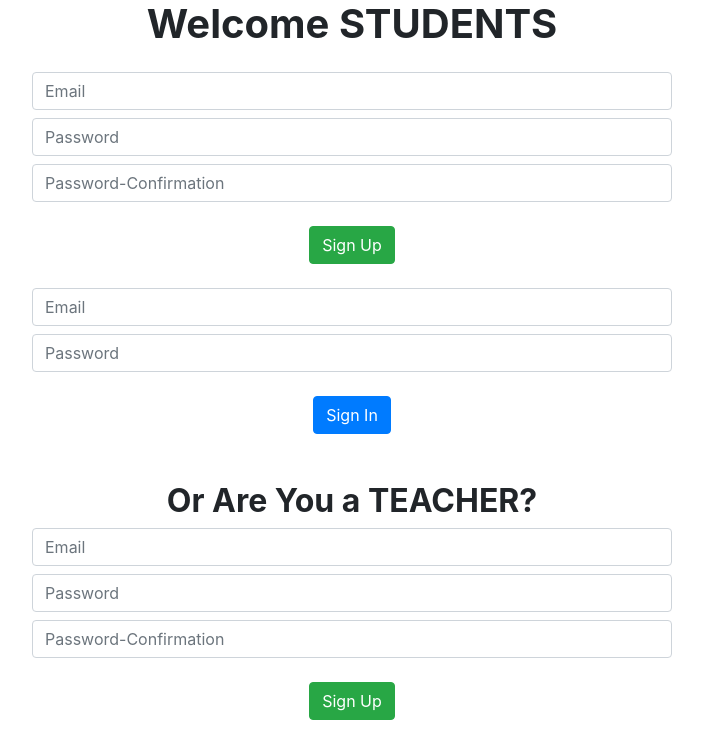
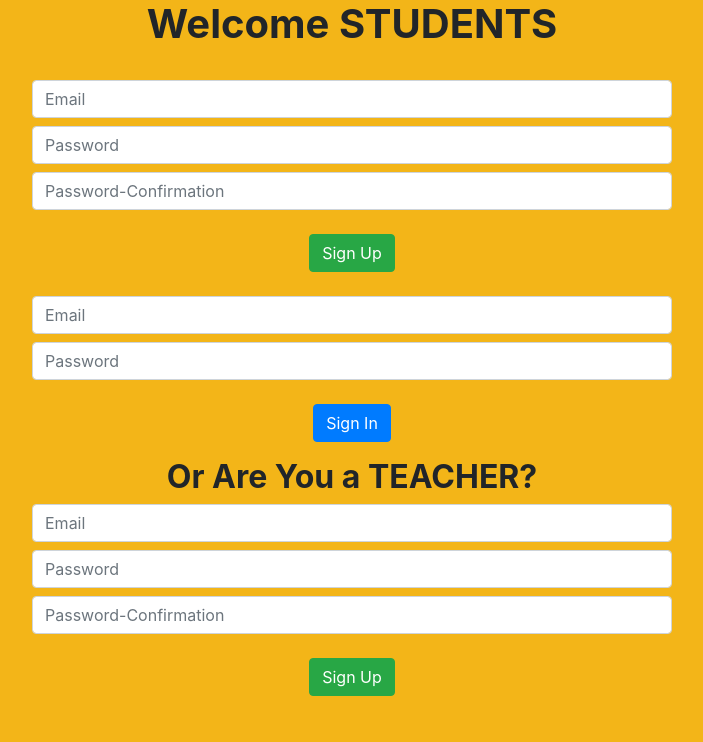
Before and after one commit to eypsrcnuygr/book-an-appointmen-frontend, a React (Create React App) app: page /appointments in a window 1280 px wide. Shown: the top 742 px of the page, without its empty margins (288-991 px from the left). Built offline with nearby package versions, Linux system fonts and the light colour scheme.

Commit message:
Add bg for the main page

```diff
--- a/src/components/Teacher.js
+++ b/src/components/Teacher.js
@@ -114,7 +114,7 @@ const Teacher = props => {
           <h1><Link to="/logged_in" className="Link2">Book an Appointment</Link></h1>
         </div>
         <div className="col-6 height px-0 myOpacity">
-          <div className="h-100"><img src={currentTeacher.image} alt="current teacher" className="h-100 py-5 img-fluid" /></div>
+          <div className="h-100"><img src={currentTeacher.image} alt="current teacher" className="py-5 img-fluid" /></div>
         </div>
         <div className="col-3 height pr-3 pl-5 pt-5 d-flex flex-column justify-content-around">
           <div>
--- a/src/containers/App.js
+++ b/src/containers/App.js
@@ -203,7 +203,7 @@ const App = props => {
   };
 
   return (
-    <>
+    <div className="yellowbg d-flex flex-column">
       <h1 className="text-center font-weight-bold">Welcome STUDENTS</h1>
       <form className="text-center mb-4 w-50 mx-auto mt-4">
         <input
@@ -239,7 +239,7 @@ const App = props => {
         <button type="button" className="btn btn-success mt-3" id="myButtonForTest" onClick={handleSubmit}>Sign Up</button>
       </form>
 
-      <form className="text-center mb-5 w-50 mx-auto">
+      <form className="text-center mb-3 w-50 mx-auto">
         <input
           type="email"
           name="email"
@@ -295,7 +295,7 @@ const App = props => {
         <button type="button" className="btn btn-success mt-3" onClick={handleSubmitForAdminRegistration}>Sign Up</button>
       </form>
 
-      <form className="text-center mb-5 w-50 mx-auto">
+      <form className="text-center mb-4 w-50 mx-auto">
         <input
           type="email"
           name="email"
@@ -317,7 +317,7 @@ const App = props => {
         <button type="button" className="btn btn-primary mt-3" onClick={handleSubmitForAdminLogin}>Sign In</button>
       </form>
       {hasError ? <div>{errorMessage}</div> : null}
-    </>
+    </div>
   );
 };
 
--- a/src/index.scss
+++ b/src/index.scss
@@ -2,6 +2,8 @@ html,
 #root {
   height: 100% !important;
   margin-bottom: 0;
+  display: flex;
+  flex-direction: column;
 }
 
 body {
@@ -48,10 +50,7 @@ code {
 }
 
 .myFooter {
-  background-color: rgba(0, 0, 0, 0.2) !important;
-  position: absolute;
-  bottom: 0;
-  width: 100%;
+  margin-top: auto;
 }
 
 .Link {
@@ -82,7 +81,7 @@ code {
 }
 
 .height {
-  height: 94.3%;
+  height: 100%;
 }
 
 .light-bg,
@@ -93,3 +92,7 @@ code {
 .myOpacity {
   opacity: 0.9;
 }
+
+.yellowbg {
+  background-color: #f3b518;
+}
```
